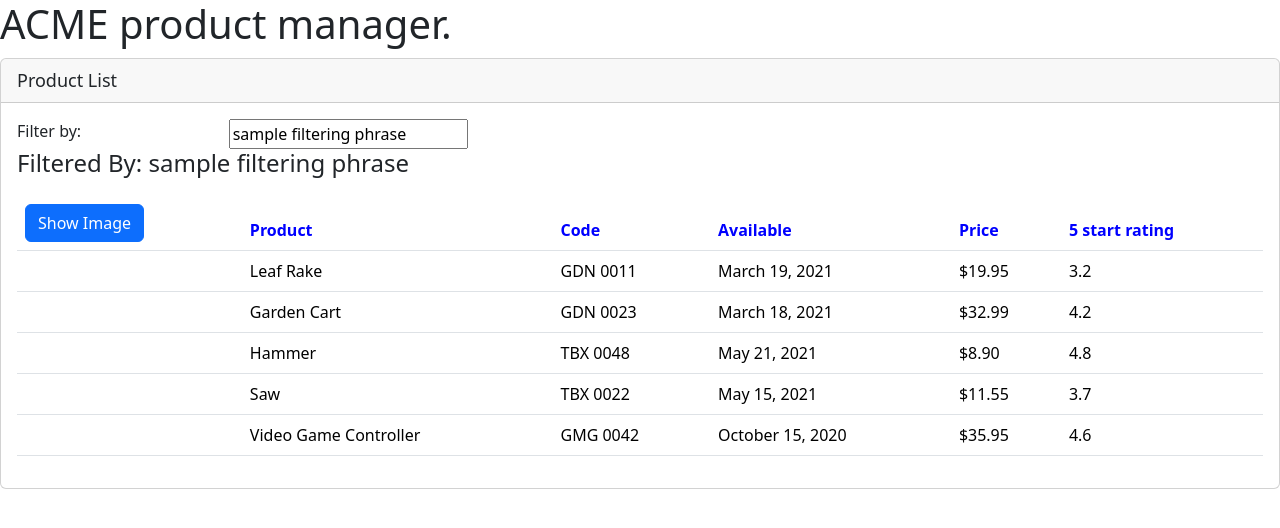
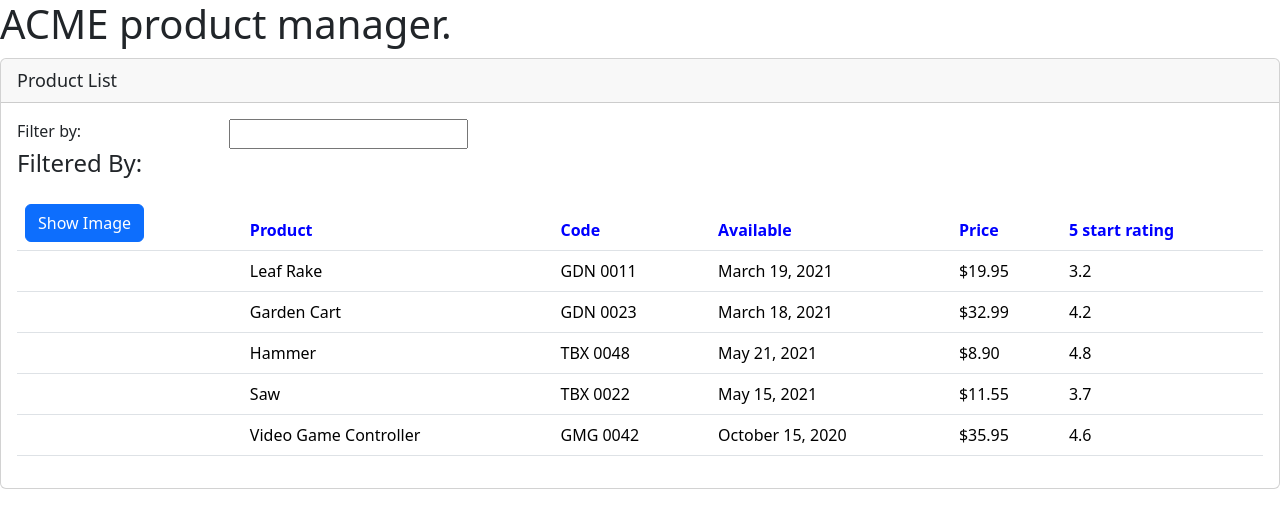
Before and after one commit to MohamedFaalil/angualr-training-01, an Angular app: page / in a window 1280 px wide. Shown: the top 528 px of the page. Built offline with nearby package versions, Linux system fonts and the light colour scheme.

Commit message:
filtering is done, by using getter and setter of listFilter property

```diff
--- a/src/app/products/product-list.component.html
+++ b/src/app/products/product-list.component.html
@@ -30,7 +30,7 @@
           </tr>
           </thead>
           <tbody>
-            <tr *ngFor="let product of products">
+            <tr *ngFor="let product of filteredProducts">
               <td>
                 <img
                      *ngIf="showImage"
--- a/src/app/products/product-list.component.ts
+++ b/src/app/products/product-list.component.ts
@@ -62,8 +62,27 @@ export class ProductListComponent implements OnInit{
       "imageUrl": "assets/images/xbox-controller.png"
     }
   ];
+  filteredProducts: IProduct[] = [];
   showImage: boolean = false;
-  listFilter: string = 'sample filtering phrase';
+  private _listFilter: string = '';
+
+  get listFilter():string{
+    return this._listFilter;
+  }
+  set listFilter(value: string){
+    this._listFilter = value;
+    console.log('In setter:' + this.listFilter);
+    this.filteredProducts = this.performFilter(value);
+  }
+
+  performFilter(value: string): IProduct[]{
+    return this.products.filter((product: IProduct)=> {
+      const filterKeyword: string = value.toLowerCase().trim();
+      return product.productName.toLowerCase().includes(filterKeyword) ||
+        product.productCode.toLowerCase().includes(filterKeyword) ||
+        product.price === Number(value) || Math.floor(product.price) === Number(value);
+    });
+  }
 
   toggleImage():void{
     this.showImage = !this.showImage;
@@ -71,5 +90,6 @@ export class ProductListComponent implements OnInit{
 
   ngOnInit(): void {
     console.log('component is init.');
+    this.filteredProducts = [...this.products];
   }
 }
```
